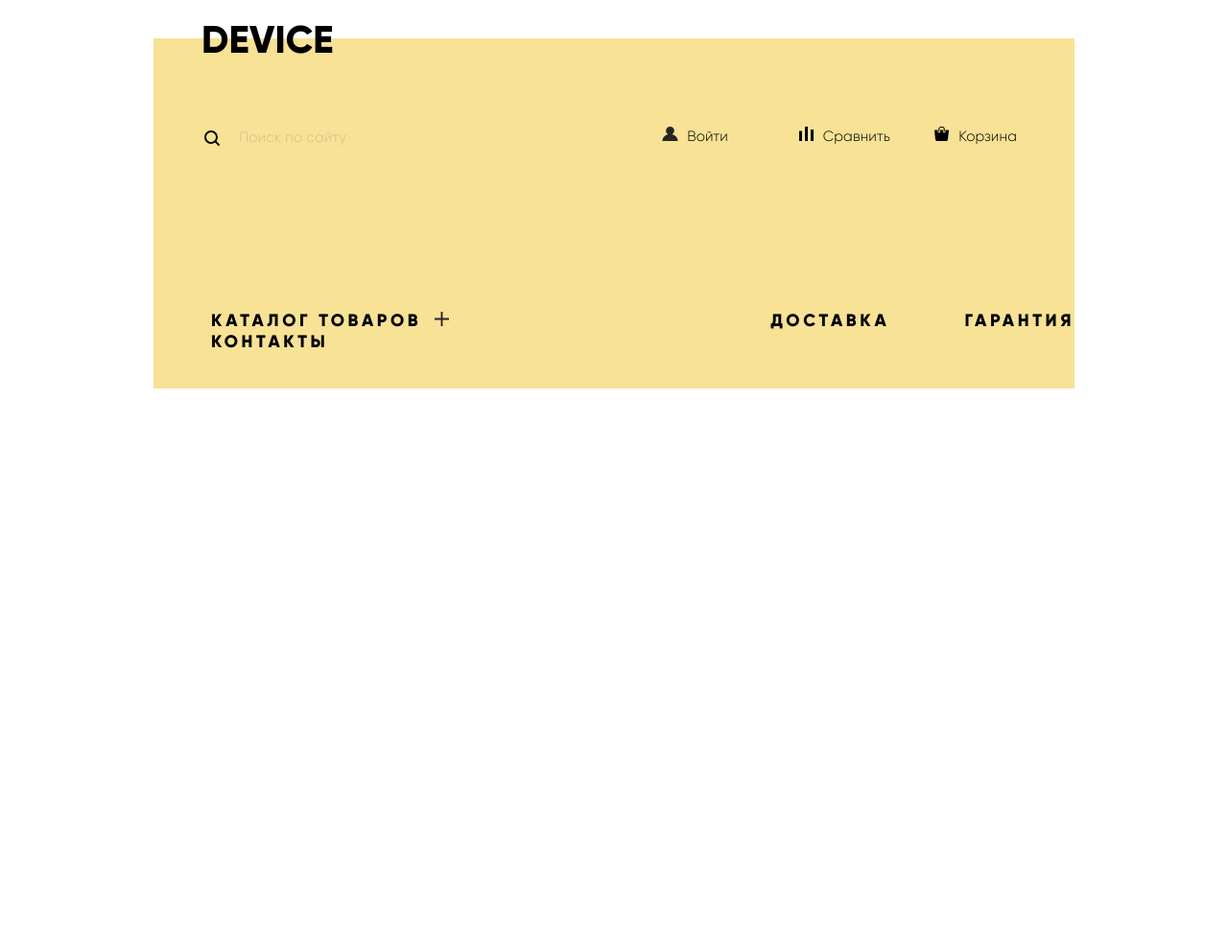
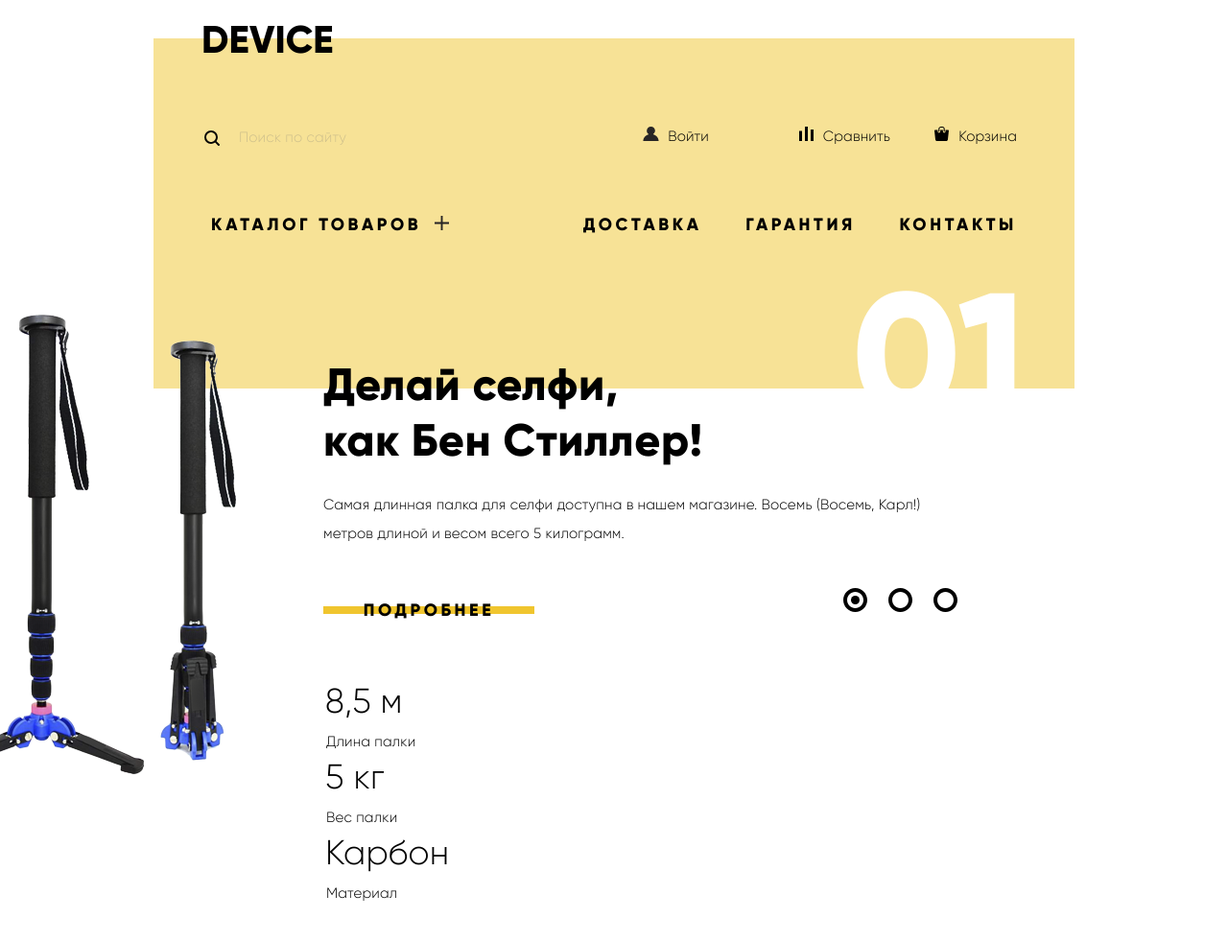
Before and after one commit to Gboriss/device, a website: page index.html in a window 1280 px wide. Shown: the whole page at 96% size. Before the commit the page ends 840 px from the top, so only its background shows below. Drawn offline with Linux system fonts and the light colour scheme; files whose address does not match are found by name.

Commit message:
added slider

```diff
--- a/index.html
+++ b/index.html
@@ -44,37 +44,101 @@
 							<li><a>Квадрокоптеры</a></li>
 						 </ul>
 					</li>
+
 					<li> <a class="delivery">Доставка</a></li>
 					<li> <a class="guarantee">Гарантия</a></li>
 					<li> <a class="contact">Контакты</a></li>
+
 				</ul>
 			</nav>
 		</header>
 	</div>
 
-		<!-- <div class="slider">
-			<div class="layer">
-					<img src="/device/svg/slider-1.png.png" class="tripod">
-				<section class="info">
-					<div class="number">
-						<h2 class="one"> <img src="/device/svg/Layer_6.png" class="minus"> 01 </h2>
+	<main class="main-index">
+		<input class="visually-hidden" type="radio" id="product-1" name="slider-toggle" checked>
+		<input class="visually-hidden" type="radio" id="product-2" name="slider-toggle">
+		<input class="visually-hidden" type="radio" id="product-3" name="slider-toggle">
+
+
+		<div class="container">
+			<section class="slider">
+					<div class="slide slide-thirst" id="slide1">
+							<div class="slide-wrapper">
+							  <div class="slider-text">
+									<b class="slider-title">Делай селфи,<br> как Бен Стиллер!</b>
+									<span class="number">01</span>
+									<p>Самая длинная палка для селфи доступна в нашем магазине. Восемь (Восемь, Карл!) метров длиной и весом всего 5 килограмм.</p>
+									<a class="button">Подробнее</a>
+									<table class="table-slide">
+								  <tr class="stroke">
+										<td class="stroke1">Длина палки</td>
+										<td class="stroke2">8,5 м</td>
+								  </tr>
+								  <tr class="stroke">
+										<td class="stroke1">Вес палки</td>
+										<td class="stroke2">5 кг</td>
+								  </tr>
+									<tr class="stroke">
+										<td class="stroke1">Материал</td>
+										<td class="stroke2">Карбон</td>
+								  </tr>
+								</table>
+							  </div>
+							  <img src="/device/svg/slider-1.png.png" width="384" height="486" >
+							</div>
+						  </div>
+
+						  <div class="slide slide-second" id="slide2">
+								<div class="slide-wrapper">
+								  <div class="slider-text">
+										<b class="slider-title">Худеем<br> правильно!</b>
+										<span class="number">02</span>
+										<p>Мотивирующие фитнес-браслеты помогут найти в себе силы не пропускать занятия и соблюдать диету.</p>
+										<a class="button">Подробнее</a>
+										<table class="table-slide">
+										<tr class="stroke">
+											<td class="stroke1">Без подзарядки</td>
+											<td class="stroke2">48 часов</td>
+									  </tr>
+									</table>
+								  </div>
+								  <img src="/device/svg/slider-2.png.png" width="384" height="486" >
+								</div>
+							  </div>
+
+							  <div class="slide slide-third" id="slide3">
+									<div class="slide-wrapper">
+									  <div class="slider-text">
+										<b class="slider-title">Порхает как бабочка, жалит как пчела!</b>
+										<span class="number">03</span>
+										<p>Этот обычный, на первый взгляд, квадрокоптер оснащен мощным лазером, замаскированным под стандартную камеру.</p>
+										<a class="button">Подробнее</a>
+										<table class="table-slide">
+										  <tr class="stroke">
+											<td class="stroke1">Дальность полета</td>
+											<td class="stroke2">800 м</td>
+										  </tr>
+										  <tr class="stroke">
+											<td class="stroke1">Радиус поражения</td>
+											<td class="stroke2">50 м</td>
+											</tr>
+										</table>
+									 </div>
+									 <img src="/device/svg/slider-3.png.png"  width="900" height="486" >
+								</div>
+							</div>
+
+							<div class="navigation-slider">
+								<label for="product-1"><span class="visually-hidden"></span></label>
+								<label for="product-2"><span class="visually-hidden"></span></label>
+								<label for="product-3"><span class="visually-hidden"></span></label>
+							</div>
+						</section>
 					</div>
-					<h2>Делай селфи,<br>
-						как Бен Стиллер</h2>
-					<p class="text-info-one">
-						Самая длинная палка для селфи доступна в нашем магазине.<br>
-						<br>
-						Восемь (Восемь, Карл!) метров длиной и весом всего 5 килограмм.
-					</p>
-					<div class="clider-cicle">
-						<button class="read-more" type="button">ПОДРОБНЕЕ</button>
-						<button class=""> <img src="/device/svg/slider-button.svg" width="27" height="15"> </button>
-						<button class=""> <img src="/device/svg/slider-button-empty.svg" width="27" height="15"> </button>
-						<button class=""> <img src="/device/svg/slider-button-empty.svg" width="27" height="15"> </button>
-					</div>
-				</section>
-			</div> -->
-		</div>
+
+	</main>
+
+	</div>
 
 	</body>
 </html>
--- a/style.css
+++ b/style.css
@@ -80,7 +80,7 @@ h1 {
 	justify-content: space-between;
 
 	margin-left: 50px;
-	padding-bottom: 150px;
+	padding-bottom: 50px;
 
 }
 
@@ -187,6 +187,7 @@ li {
 	flex-basis: 50%;
 	/* width: 500px; */
 	margin: 0;
+	padding: 0;
 	line-height: 36px;
 }
 
@@ -229,7 +230,7 @@ li {
 }
 
 .main-navigation {
-	margin-bottom: 38px;
+	margin-bottom: 160px;
 	margin-left: 60px;
 
 	font-size: 18px;
@@ -251,16 +252,12 @@ li {
 	margin: 0 auto;
 }
 
+
 .catalog {
 	position: relative;
-	width: 540px;
-	margin-left: 0;
+	flex-basis: 38%;
 }
 
-  .guarantee  {
-	margin-left: 35px;
-	margin-right: auto;
-  }
 
 
 .site-navigation .drop-menu {
@@ -275,7 +272,7 @@ li {
 
   left: -60px;
 	width: 1600px;
-	height: 240px;
+	height: 135px;
 
 	margin: 0;
 	padding: 0;
@@ -338,10 +335,208 @@ li {
 }
 
 
+.slide b {
+  font-family: "Gilroy", Tahoma, sans-serif;
+  font-size: 47px;
+  line-height: normal;
+  font-weight: 800;
+  letter-spacing: 0.01em;
+  color: #000000;
+}
+
+.slider-text p,
+.info p,
+.company p {
+  font: inherit;
+}
+
+.slider {
+	display: flex;
+	flex-direction: row-reverse;
+	transform: translate(-180px, -120px);
 
 
+}
+
+.slide {
+  display: none;
+  margin: 0;
+  padding: 0;
+}
 
 
+.slide-wrapper {
+  display: flex;
+
+  width: 1160px;
+  margin: 0;
+  padding: 0;
+}
+
+.slide-wrapper a {
+	user-select: none;
+	cursor: pointer;
+}
+
+.slider-text {
+  display: block;
+  order: 2;
+  width: 743px;
+  padding: 0;
+	transform: translate(0, 87px);
+}
+
+.slider-text p {
+  margin-top: 23px;
+  margin-right: 65px;
+  margin-bottom: 45px;
+}
+
+.slide img {
+	 order: 1;
+	 display: flex;
+	 align-items: flex-start;
+}
+.slide-wrapper img{
+	transform: translate(-58px, 39px);
+	margin-right: auto;
+
+}
+
+.slider-title {
+  position: relative;
+  z-index: 2;
+
+  /* margin-top: 70px; */
+}
+
+
+.number {
+  position: absolute;
+	transform: translate(0, -150px);
+  right: 10px;
+
+  font-family: "Gilroy", Tahoma, sans-serif;
+  font-size: 179px;
+  line-height: 179px;
+  font-weight: 800;
+  color: #ffffff;
+}
+
+.navigation-slider {
+	display: flex;
+
+  position: absolute;
+  top: 328px;
+  right: 60px;
+  margin: 0;
+}
+
+.navigation-slider label {
+  display: inline-block;
+
+  width: 25px;
+  height: 25px;
+  margin-right: 22px;
+
+  vertical-align: top;
+  background-image: url("../device/device/svg/radio-off.svg");
+  cursor: pointer;
+}
+
+
+.stroke {
+  display: flex;
+	flex-direction: column-reverse;
+
+  margin: 0;
+  padding: 0;
+  margin-right: 78px;
+}
+
+.stroke2 {
+  display: block;
+  margin: 0;
+  margin-bottom: 5px;
+  padding: 0;
+
+  font-family: "Gilroy", Tahoma, sans-serif;
+  font-size: 36px;
+  line-height: normal;
+  font-weight: 300;
+  color: #000000;
+}
+
+.slider-text .button {
+  width: 210px;
+  margin: 0;
+  margin-bottom: 52px;
+}
+
+.button {
+  position: relative;
+  display: inline-block;
+  z-index: 1;
+
+  padding: 9px 5px;
+
+  font-family: "Gilroy", Tahoma, sans-serif;
+  font-size: 18px;
+  line-height: normal;
+  letter-spacing: 0.2em;
+  font-weight: 800;
+  color: rgba(0, 0, 0, 1);
+  vertical-align: middle;
+  text-align: center;
+  text-transform: uppercase;
+
+  text-decoration: none;
+}
+
+.button::after {
+  content: "";
+
+  position: absolute;
+  top: 50%;
+  right: 0;
+  left: 0;
+  z-index: -1;
+  transform: translateY(-50%);
+
+  height: 8px;
+  background-color: #f0c52e;
+
+	transition: height 0.3s ease-in-out;
+	cursor: pointer;
+
+}
+
+.button:hover::after,
+.button:focus::after {
+  height: 100%;
+}
+
+.button:active {
+  display: inline-block;
+
+  color: rgba(0, 0, 0, 0.3);
+}
+
+#product-1:checked ~ .container #slide1,
+#product-2:checked ~ .container #slide2,
+#product-3:checked ~ .container #slide3 {
+  display: flex;
+}
+
+#product-1:checked ~ .container label[for="product-1"],
+#product-2:checked ~ .container label[for="product-2"],
+#product-3:checked ~ .container label[for="product-3"] {
+  background-image: url("../device/device/svg/radio-on.svg");
+}
+
+.main-index input {
+  display: none;
+}
 
 /* .site-navigation .catalog {
 	margin-right: 630px;
```
Also changed, not shown: device/svg/slider-2.png.png (added), device/svg/slider-3.png.png (added). Lines whose indentation alone changed are shown as unchanged.
